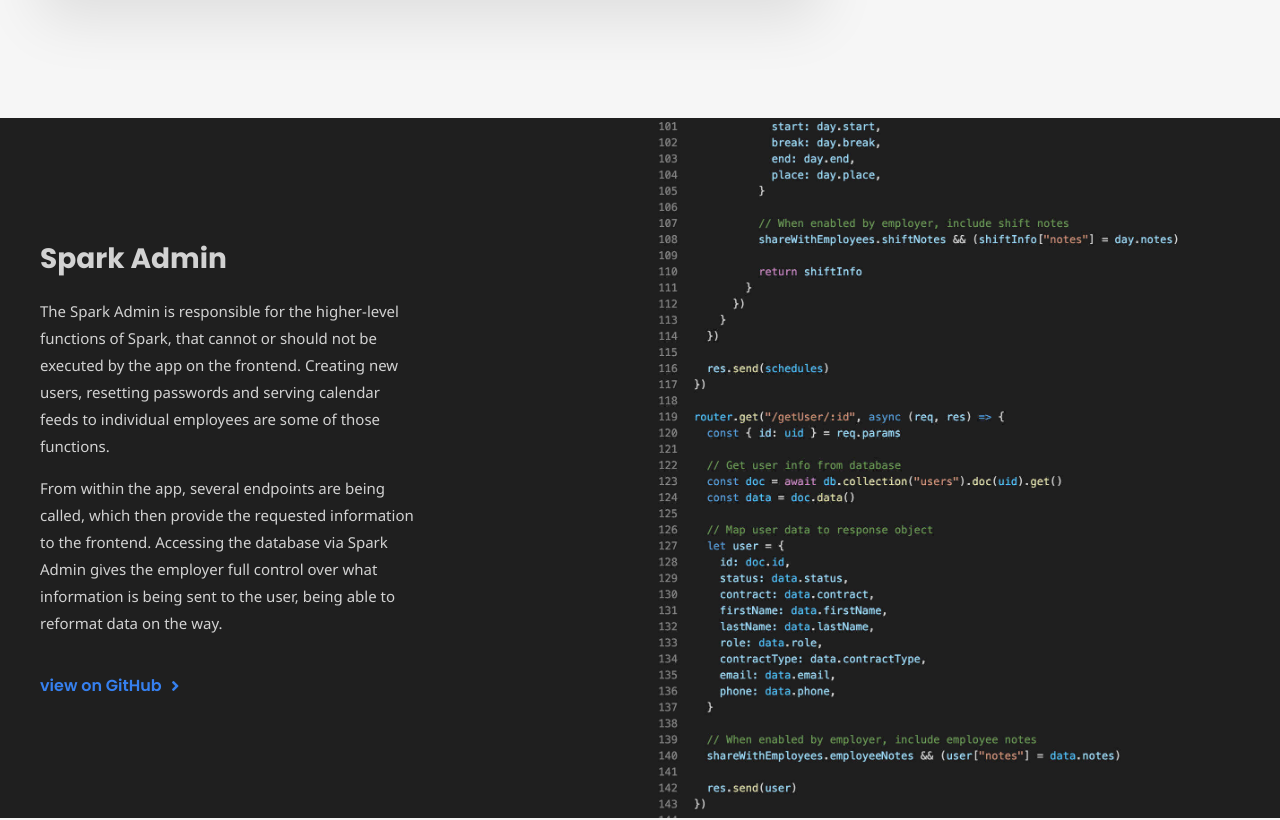
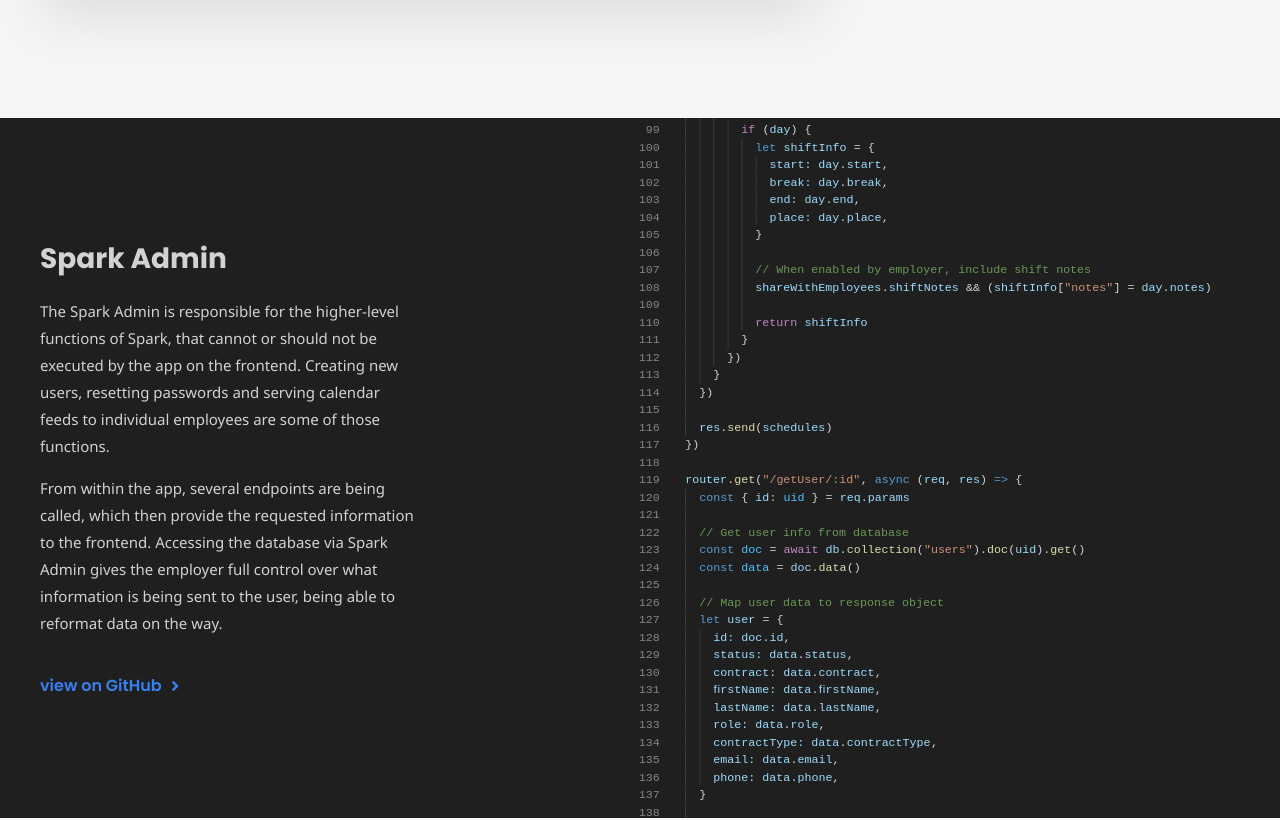
Before and after one commit to robvanbakel/portfolio, a Vue app: page /spark in a window 1280 px wide. Shown: the part 3426-4246 px from the top of the page. Built offline with nearby package versions, Linux system fonts and the light colour scheme.

Commit message:
Replace Spark Admin image

```diff
--- a/src/assets/styles/main.css
+++ b/src/assets/styles/main.css
@@ -604,7 +604,7 @@ section#features .container .feature p:last-child {
 section#spark-admin-code {
   background-color: #1f1f1f;
   margin-bottom: 120px;
-  background-image: url("../../../public/images/spark_feature_admin_code.jpg");
+  background-image: url("../../../public/images/spark_feature_admin_code.svg");
   background-repeat: no-repeat;
   background-position: 100% 50%;
   background-size: 50vw;
--- a/src/assets/styles/main.scss
+++ b/src/assets/styles/main.scss
@@ -615,7 +615,7 @@ section#features {
 section#spark-admin-code {
   background-color: #1f1f1f;
   margin-bottom: gap(8);
-  background-image: url("../../../public/images/spark_feature_admin_code.jpg");
+  background-image: url("../../../public/images/spark_feature_admin_code.svg");
   background-repeat: no-repeat;
   background-position: 100% 50%;
   background-size: 50vw;
```
Also changed, not shown: public/images/spark_feature_admin_code.jpg (deleted), public/images/spark_feature_admin_code.svg (added).
